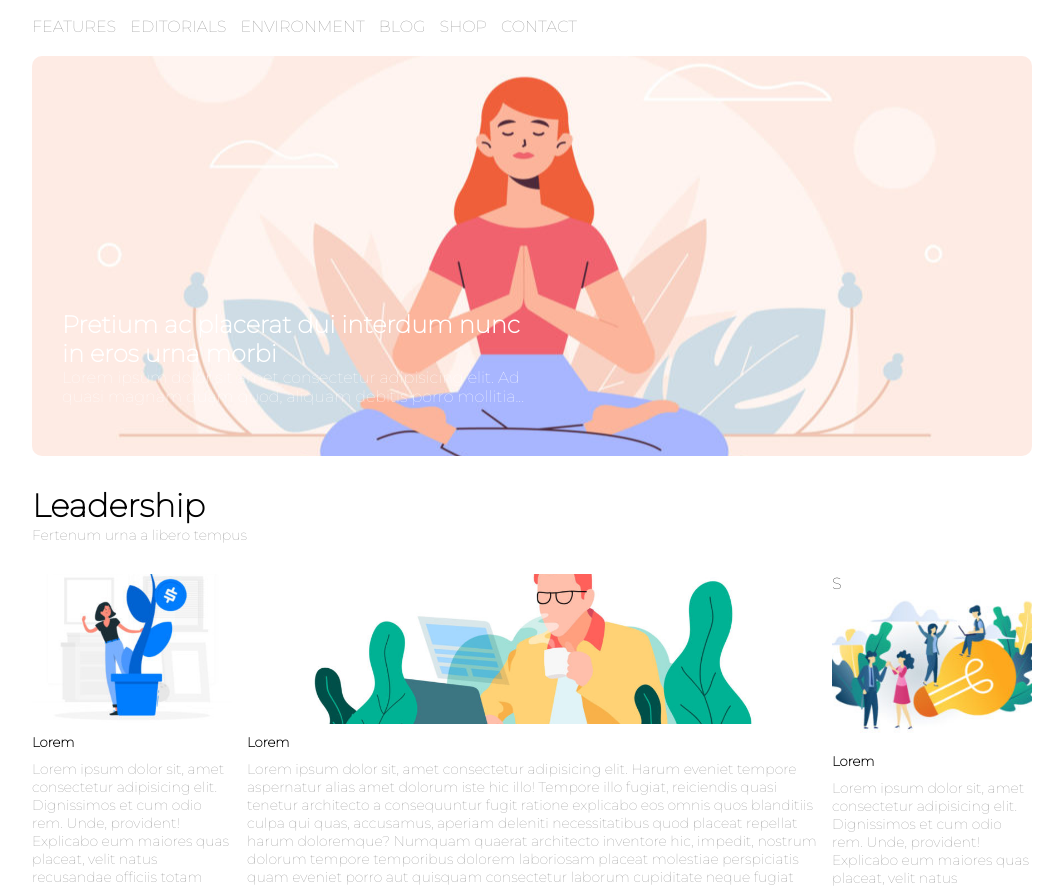
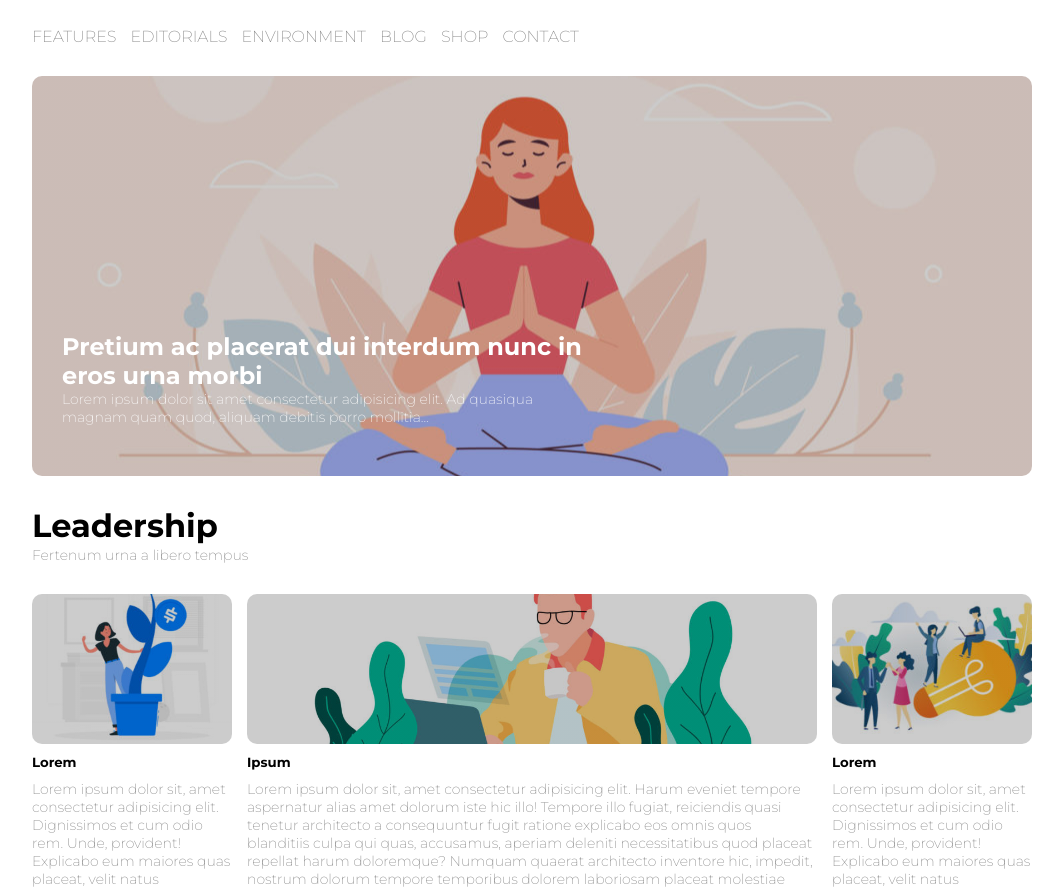
Before and after one commit to Vito9009/htmlcss-wp, a plain HTML site: page index.html in a window 1280 px wide. Shown: the part 57-945 px from the top of the page, without its empty margins (108-1171 px from the left). Drawn offline with Linux system fonts and the light colour scheme.

Commit message:
gradient-background-css

```diff
--- a/css/style.css
+++ b/css/style.css
@@ -1,5 +1,4 @@
-@import url('https://fonts.googleapis.com/css2?family=Montserrat:wght@100&display=swap');
-
+@import url('https://fonts.googleapis.com/css2?family=Montserrat:wght@100;200;700&display=swap');
 *{
     margin: 0;
     padding: 0;
@@ -28,7 +27,7 @@ header{
 
 .nav-menu{
     width: 100%;
-    margin: 2% 0;
+    margin: 30px 0;
 }
 
 nav li{
@@ -43,10 +42,14 @@ nav li a{
     color: rgb(135, 135, 135);
 }
 
+nav li a:hover{
+    color: rgb(134, 146, 204);
+}
+
 .banner{
     height: 400px;
     width: 100%;
-    background-image: url(../img/banner.jpg);
+    background-image: linear-gradient(rgba(0, 0, 0, 0.2), rgba(0, 0, 0, 0.2)), url(../img/banner.jpg);
     background-size: auto;
     background-position: center;
     background-repeat: no-repeat;
@@ -58,8 +61,12 @@ nav li a{
     position: absolute;
     bottom: 50px;
     left: 30px;
-    padding-right: 50%;
+    padding-right: 45%;
     color: rgb(255, 255, 255);
+}
+
+.text-banner p{
+    font-size: 14px;
 }
 
 main span{
@@ -96,16 +103,16 @@ main span{
 }
 
 .column-photo-left{
-    background-image: url(../img/img-1.jpg);
+    background-image: linear-gradient(rgba(0, 0, 0, 0.2), rgba(0, 0, 0, 0.2)), url(../img/img-1.jpg);
 
 }
 
 .column-photo-central{
-    background-image: url(../img/banner-2.jpg);
+    background-image: linear-gradient(rgba(0, 0, 0, 0.2), rgba(0, 0, 0, 0.2)), url(../img/banner-2.jpg);
 }
 
 .column-photo-right{
-    background-image: url(../img/img-3.jpg);
+    background-image: linear-gradient(rgba(0, 0, 0, 0.2), rgba(0, 0, 0, 0.2)), url(../img/img-3.jpg);
 }
 
 .text-left, .text-right{
--- a/index.html
+++ b/index.html
@@ -30,7 +30,7 @@
                         Pretium ac placerat dui interdum nunc in eros urna morbi
                     </h2>
                     <p>
-                        Lorem ipsum dolor sit amet consectetur adipisicing elit. Ad quasi magnam quam quod, aliquam debitis porro mollitia...
+                        Lorem ipsum dolor sit amet consectetur adipisicing elit. Ad quasiqua magnam quam quod, aliquam debitis porro mollitia...
                     </p>
                 </div>
             </div>
@@ -39,7 +39,7 @@
         <main>
             <div class="main-text">
                 <div class="middle-header">
-                    <h1><b>Leadership</b></h1>
+                    <h1>Leadership</h1>
                     <span>Fertenum urna a libero tempus</span>
                 </div>
 
@@ -57,12 +57,12 @@
                         <div class="column-photo">
                             <div class="column-photo-central"></div>
                             <div>
-                                <h5>Lorem</h5>
+                                <h5>Ipsum</h5>
                                 <p>Lorem ipsum dolor sit, amet consectetur adipisicing elit. Harum eveniet tempore aspernatur alias amet dolorum iste hic illo! Tempore illo fugiat, reiciendis quasi tenetur architecto a consequuntur fugit ratione explicabo eos omnis quos blanditiis culpa qui quas, accusamus, aperiam deleniti necessitatibus quod placeat repellat harum doloremque? Numquam quaerat architecto inventore hic, impedit, nostrum dolorum tempore temporibus dolorem laboriosam placeat molestiae perspiciatis quam eveniet porro aut quisquam consectetur laborum cupiditate neque fugiat cumque quidem ab! Dicta voluptatibus voluptatum quae nobis voluptatem debitis ratione quia sit, aperiam tenetur inventore amet quas id quod? Quibusdam fugiat, libero soluta harum voluptates magni praesentium eos asperiores iusto rem vitae quae cum blanditiis pariatur dolore itaque incidunt, provident sequi minima, maiores ipsam corporis! Dolorem maiores soluta aspernatur in laudantium vero velit harum repudiandae saepe eaque? Eaque at sunt reprehenderit eum a tempora, ex voluptates fuga nostrum quibusdam blanditiis, quis laborum itaque maiores harum architecto earum sit.</p>
                             </div>
                         </div>
                     </div>
-                </div>S
+                </div>
                 <div class="column text-right">
                     <div class="column-photo">
                         <div class="column-photo-right"></div>
@@ -76,7 +76,7 @@
         </main>
 
         <footer>
-            <p><b>Designed with</b> <span>&#9829;</span></p>
+            <p>Designed with <span>&#9829;</span></p>
         </footer>
     </div>
 
```
